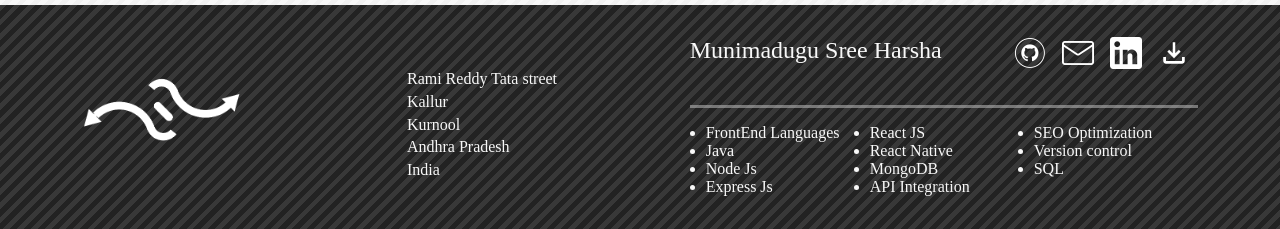
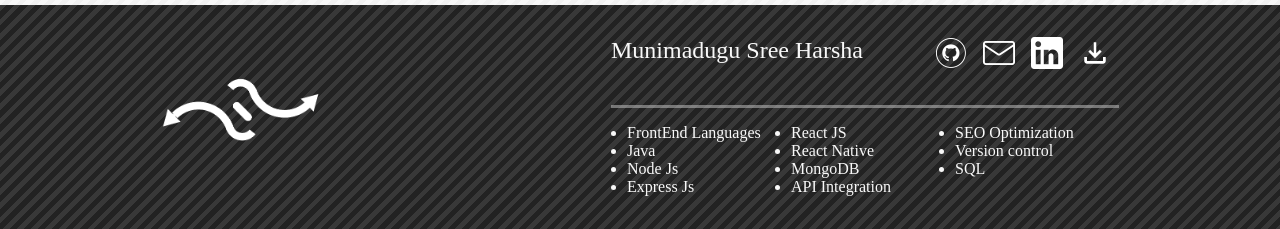
Before and after one commit to Harshasree23/M-Sree-Harsha, a React (Create React App) app: page / in a window 1280 px wide. Shown: the part 2691-2920 px from the top of the page. Built offline with nearby package versions, Linux system fonts and the light colour scheme; no server answers; a web font is replaced by a local one.

Commit message:
commented out the address in the footer

```diff
--- a/src/components/contact/Contact.js
+++ b/src/components/contact/Contact.js
@@ -7,7 +7,7 @@ const Contact = () => {
 
                     <img src='my-logo.png' alt="My Logo" className="my-logo" />
 
-                    <div className="address">
+                    {/* <div className="address">
                         <p style={{paddingLeft:"2rem"}}>
                             Rami Reddy Tata street
                         </p>
@@ -15,7 +15,7 @@ const Contact = () => {
                         <p style={{paddingLeft:"2rem"}} >Kurnool</p>
                         <p style={{paddingLeft:"2rem"}} >Andhra Pradesh</p>
                         <p style={{paddingLeft:"2rem"}} >India</p>
-                    </div>
+                    </div> */}
 
                     <div style={{ display:"flex" , flexDirection:"column" , justifyContent:"space-between" }} >
 
```
